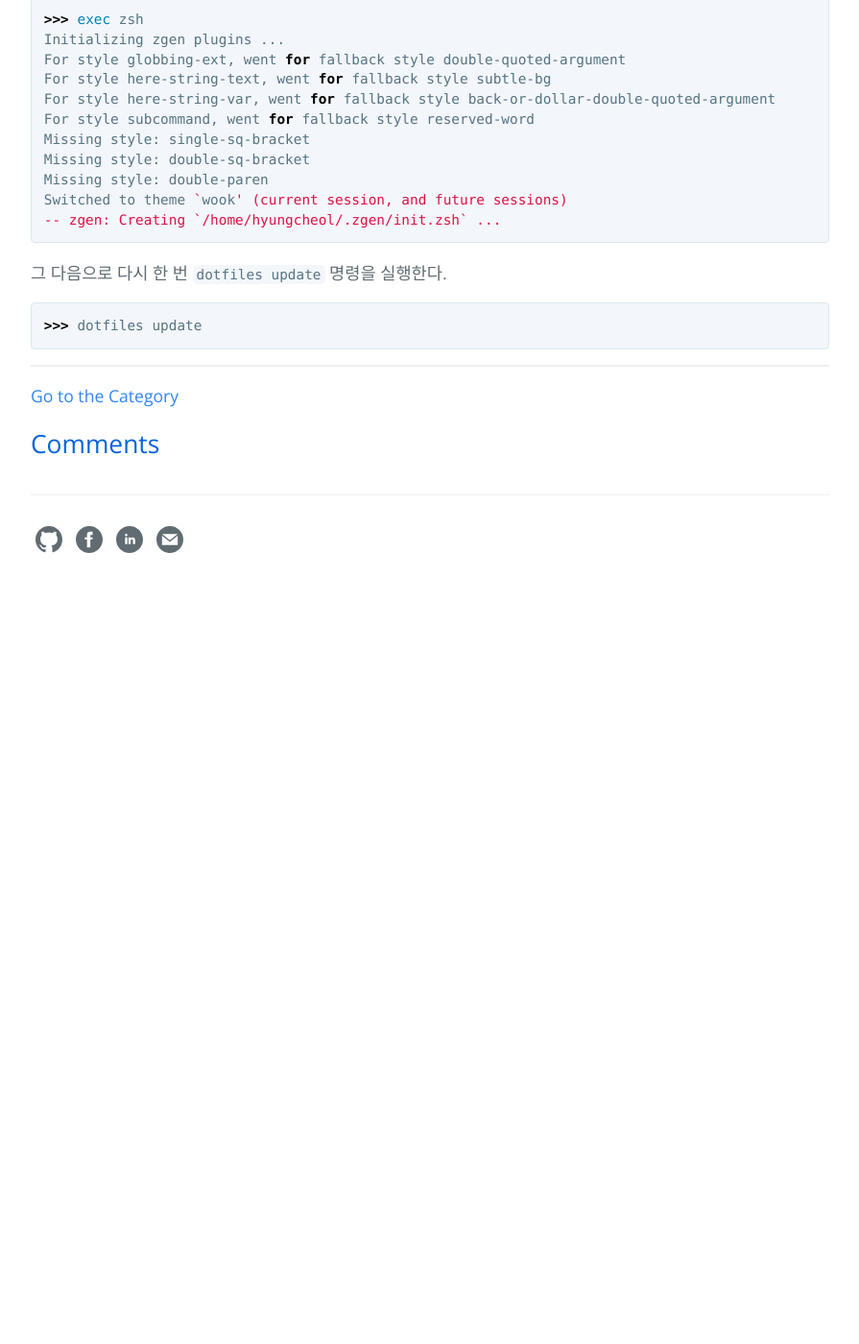
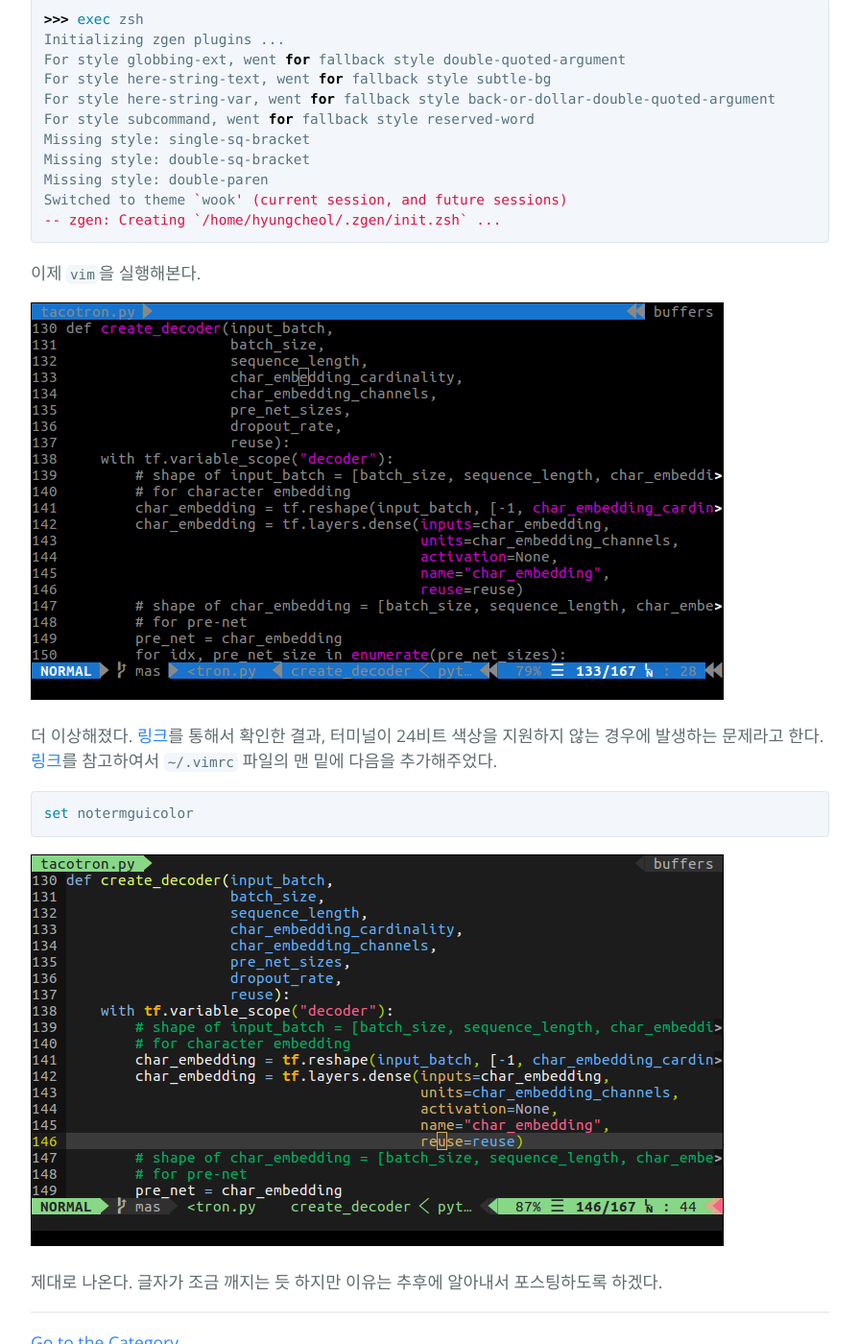
Before and after one commit to hcnoh/hcnoh.github.io, a Jekyll site: the page built from _posts/2018-10-05-development-environment-setting.md, in a window 1280 px wide and 1400 px high, scrolled down 16785 px. Shown: the whole window at 96% size, without its empty margins (192-1087 px from the left). Built offline with Jekyll 4.4.1, drawn with Linux system fonts in a browser that asks for light colours; comment, search, counter and statistics services are not loaded; before the commit the page ends 17415 px from its top, so only the background shows below that.

Commit message:
Update 2018-10-05-development-environment-setting.md

````diff
--- a/_posts/2018-10-05-development-environment-setting.md
+++ b/_posts/2018-10-05-development-environment-setting.md
@@ -628,8 +628,16 @@ Switched to theme `wook' (current session, and future sessions)
 -- zgen: Creating `/home/hyungcheol/.zgen/init.zsh` ...
 ```
 
-그 다음으로 다시 한 번 `dotfiles update` 명령을 실행한다.
+이제 `vim`을 실행해본다.
+
+![](/assets/img/2018-10-05-development-environment-setting/08.png)
+
+더 이상해졌다. [링크](https://github.com/wookayin/dotfiles/pull/9)를 통해서 확인한 결과, 터미널이 24비트 색상을 지원하지 않는 경우에 발생하는 문제라고 한다. [링크](https://github.com/wookayin/dotfiles/pull/9)를 참고하여서 `~/.vimrc` 파일의 맨 밑에 다음을 추가해주었다.
 
 ```bash
->>> dotfiles update
+set notermguicolor
 ```
+
+![](/assets/img/2018-10-05-development-environment-setting/09.png)
+
+제대로 나온다. 글자가 조금 깨지는 듯 하지만 이유는 추후에 알아내서 포스팅하도록 하겠다.
````
